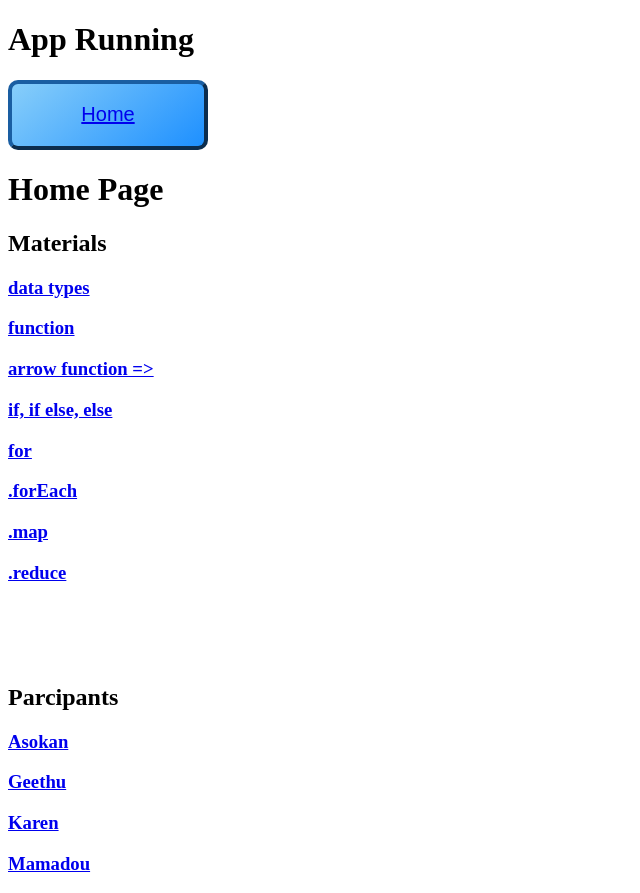
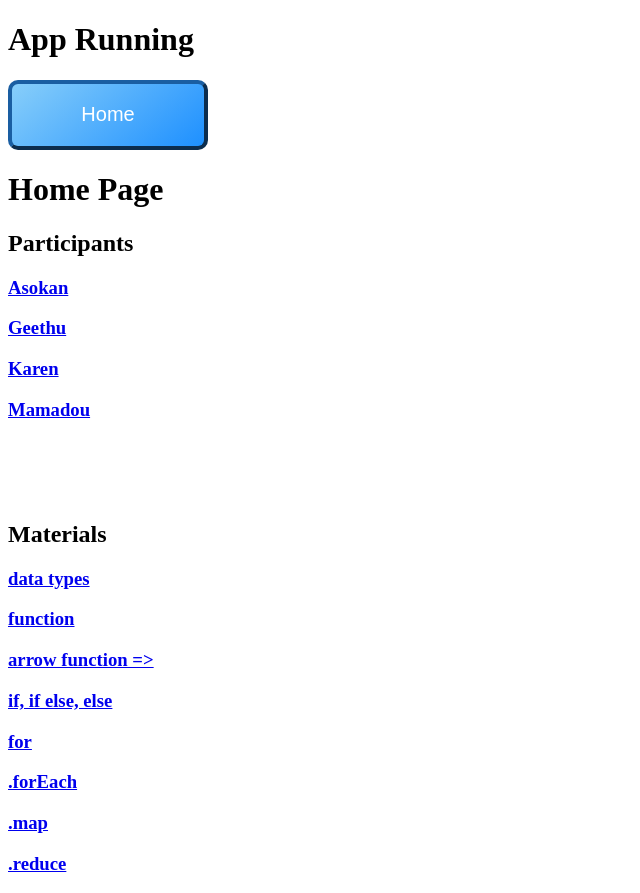
Before and after one commit to spencer-rangle/fundamentals-practice-1, a React (Create React App) app in the folder fundamentals-practice-1/: page / in a window 1280 px wide. Shown: the whole page, without its empty margins (0-640 px from the left). Built offline with nearby package versions, Linux system fonts and the light colour scheme.

Commit message:
Update Button text

```diff
--- a/fundamentals-practice-1/src/components/Button/Button.scss
+++ b/fundamentals-practice-1/src/components/Button/Button.scss
@@ -21,6 +21,10 @@
 
 .text-white {
   color: white;
+  a {
+    color: white;
+    text-decoration: none; // Remove underline
+  }
   display: inline-block;
 }
 
@@ -32,11 +36,19 @@
 .hollow-primary {
   font-weight: 800;
   color: dodgerblue;
+  a {
+    color: dodgerblue;
+    text-decoration: none; // Remove underline
+  }
   border-color: dodgerblue;
 }
 .primary-gradient {
   // color: rgb(26, 94, 162);
   color: white;
+  a {
+    color: white;
+    text-decoration: none; // Remove underline
+  }
   background-image: linear-gradient(140deg, lightskyblue, dodgerblue);
   // linear-gradient: (140deg, #EADEDB 0%, #BC70A4 50%, #BFD641 75%)
   border-color: rgb(26, 94, 162);
@@ -56,6 +68,10 @@
 }
 .success-gradient {
   color: seagreen;
+  a {
+    color: seagreen;
+    text-decoration: none; // Remove underline
+  }
   background-image: linear-gradient(140deg, palegreen, limegreen);
   // linear-gradient: (140deg, #EADEDB 0%, #BC70A4 50%, #BFD641 75%)
   border-color: seagreen;
@@ -70,11 +86,19 @@
 .hollow-warning {
   font-weight: 800;
   color: coral;
+  a {
+    color: coral;
+    text-decoration: none; // Remove underline
+  }
   border-color: coral;
 }
 // darkorange tomato
 .warning-gradient {
   color: orangered;
+  a {
+    color: orangered;
+    text-decoration: none; // Remove underline
+  }
   background-image: linear-gradient(140deg, orange, coral);
   border-color: orangered;
 }
@@ -86,10 +110,18 @@
 .hollow-danger {
   font-weight: 800;
   color: red;
+  a {
+    color: red;
+    text-decoration: none; // Remove underline
+  }
   border-color: red;
 }
 .danger-gradient {
   color: white;
+  a {
+    color: white;
+    text-decoration: none; // Remove underline
+  }
   background-image: linear-gradient(140deg, indianred, red);
   border-color: crimson;
   // border-color: royalblue;
@@ -104,10 +136,18 @@
 .hollow-disabled {
   font-weight: 800;
   color: gray;
+  a {
+    color: gray;
+    text-decoration: none; // Remove underline
+  }
   border-color: gray;
 }
 .disabled-gradient {
   color: gray;
+  a {
+    color: gray;
+    text-decoration: none; // Remove underline
+  }
   background-image: linear-gradient(140deg, aliceblue, lightgray);
   border-color: gray;
 }
--- a/fundamentals-practice-1/src/components/Home/HomePage.js
+++ b/fundamentals-practice-1/src/components/Home/HomePage.js
@@ -11,10 +11,10 @@ const HomePage = () => {
         Home Page
       </h1>
       <div>
-        <h2>Materials</h2>
+        <h2>Participants</h2>
+        <ParticipantsPage />
+        <h2 style={{marginTop: '100px'}}>Materials</h2>
         <MaterialsSection />
-        <h2 style={{marginTop: '100px'}}>Parcipants</h2>
-        <ParticipantsPage />
       </div>
     </div>
   )
```
